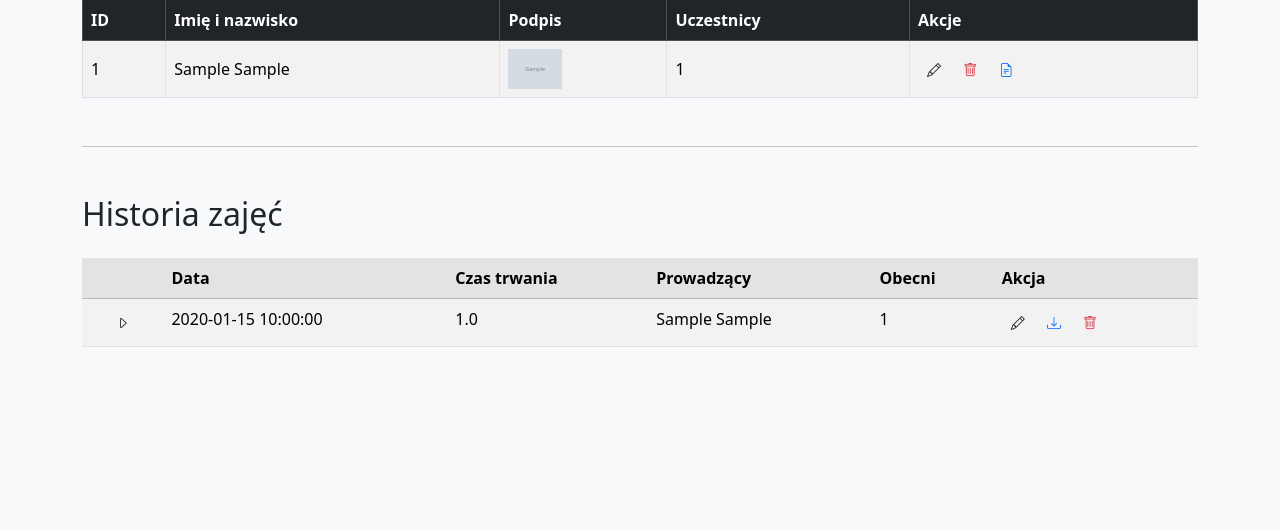
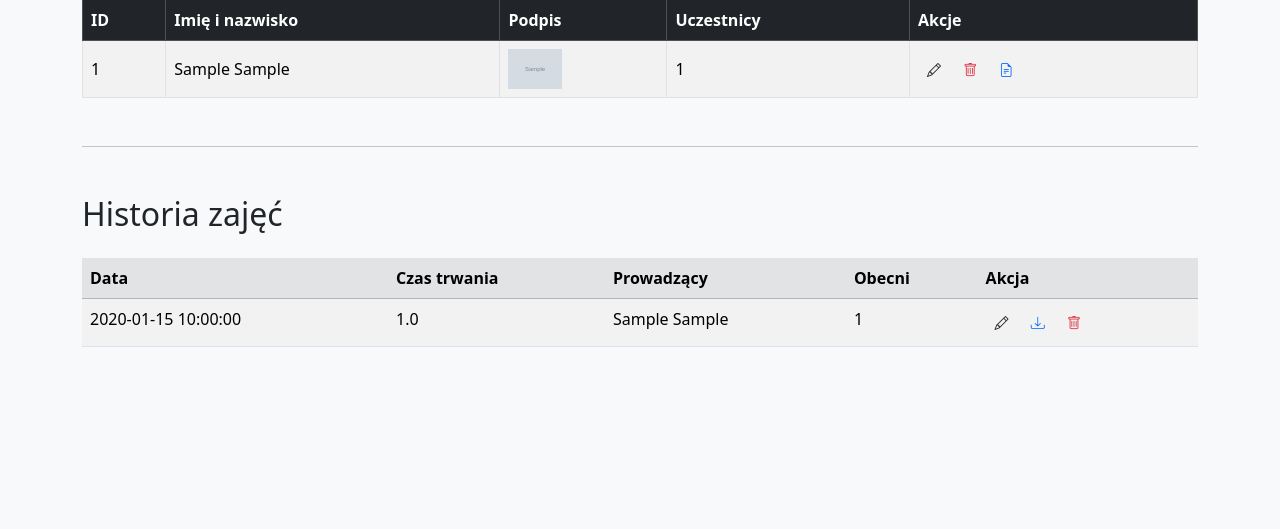
Before and after one commit to suchokrates1/lista-obecnosci, a Flask app: page /admin in a window 1280 px wide. Shown: the part 177-706 px from the top of the page. Run offline with Flask 3, Linux system fonts and the light colour scheme; a user stored in the database is signed in; tables that the repository leaves empty hold one stand-in row (values such as "Sample post"); grey boxes marked "Sample" are stand-in pictures.

Commit message:
Remove collapsible rows from history tables

```diff
--- a/templates/admin.html
+++ b/templates/admin.html
@@ -123,7 +123,6 @@
   <table class="table table-striped table-hover">
     <thead class="table-secondary">
       <tr>
-        <th></th>
         <th>Data</th>
         <th>Czas trwania</th>
         <th>Prowadzący</th>
@@ -134,12 +133,6 @@
     <tbody>
       {% for z in zajecia %}
       <tr>
-        <td class="text-center">
-          <button type="button" class="btn btn-sm" data-bs-toggle="collapse" data-bs-target="#row{{ z.id }}" aria-expanded="false" aria-controls="row{{ z.id }}">
-            <i class="bi bi-caret-right"></i>
-            <span class="visually-hidden">Pokaż listę</span>
-          </button>
-        </td>
         <td>{{ z.data }}</td>
         <td>{{ z.czas_trwania }}</td>
         <td>{{ z.prowadzacy.imie }} {{ z.prowadzacy.nazwisko }}</td>
@@ -162,15 +155,6 @@
           </form>
         </td>
       </tr>
-      <tr class="collapse" id="row{{ z.id }}">
-        <td colspan="6">
-          <ul class="mb-0 mt-2">
-            {% for o in z.obecni %}
-              <li>{{ o.imie_nazwisko }}</li>
-            {% endfor %}
-          </ul>
-        </td>
-      </tr>
       {% endfor %}
     </tbody>
   </table>
```
Also changed, not shown: templates/panel.html (+0 -16 lines).
